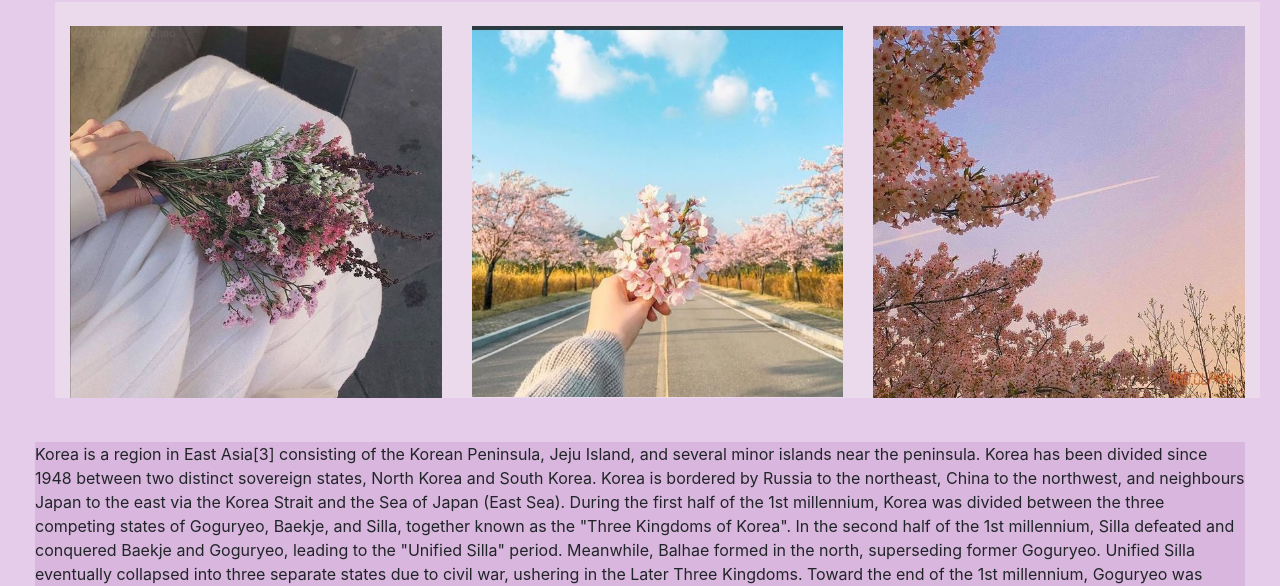
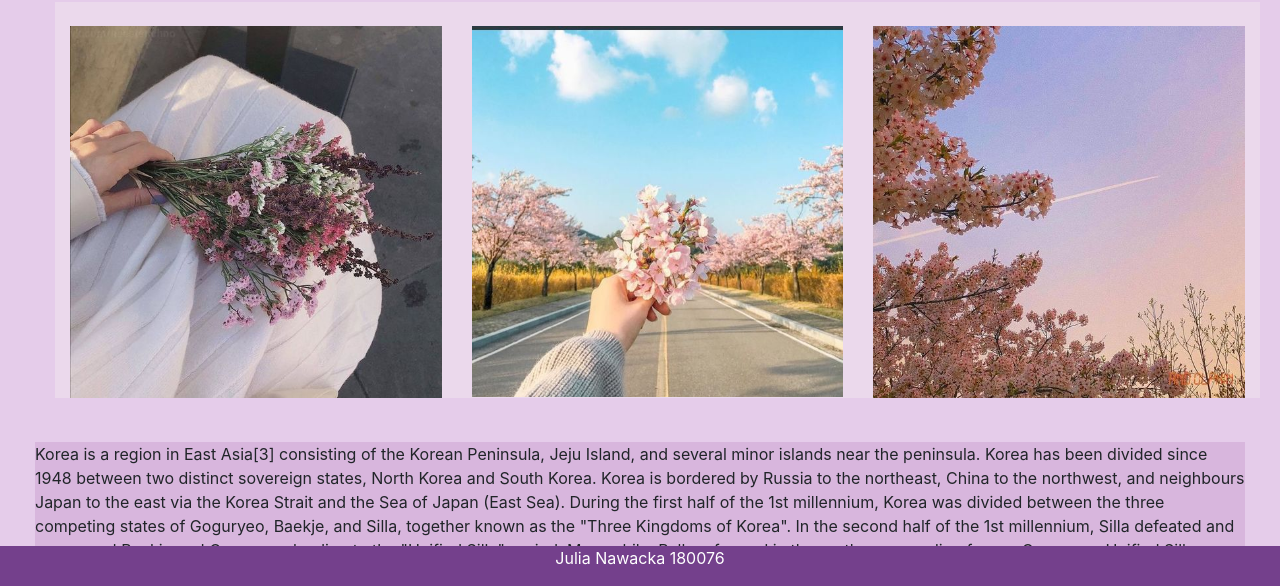
Before and after one commit to Junawa99/Final-2-Pgaes, a plain HTML site: page index.html in a window 1280 px wide. Shown: the part 214-800 px from the top of the page. Drawn offline with Linux system fonts and the light colour scheme.

Commit message:
added footer to pages

```diff
--- a/css/mystyle.css
+++ b/css/mystyle.css
@@ -11,6 +11,7 @@ h1 {
 	font-size: 56px;
 	background: #EBD9EC;
 	height: 70px;
+
 
 
 }
@@ -46,3 +47,14 @@ h1 {
 	margin-left: 20px;
 	margin-bottom: 20px;
 }
+
+.footer {
+
+	position: fixed;
+  left: 0;
+  bottom: 0;
+  width: 100%;
+  background-color:#74408C;
+  color: white;
+  text-align: center;
+}
--- a/index.html
+++ b/index.html
@@ -72,12 +72,19 @@ The Korean Peninsula has a temperate climate with comparatively fewer typhoons t
 In 1392, the general Yi Seong-gye overthrew the Goryeo dynasty after he staged a coup and defeated General Choe Yeong. Yi Seong-gye named his new dynasty Joseon and moved the capital from Kaesong to Hanseong (formerly Hanyang; modern-day Seoul) and built the Gyeongbokgung palace. In 1394, he adopted Confucianism as the country's official ideology, resulting in much loss of power and wealth by the Buddhists. The prevailing philosophy of the Joseon dynasty was Neo-Confucianism, which was epitomized by the seonbi class, scholars who passed up positions of wealth and power to lead lives of study and integrity. <br><br>
 
 
+
 Korean literature written before the end of the Joseon Dynasty is called "Classical" or "Traditional." Literature, written in Chinese characters (hanja), was established at the same time as the Chinese script arrived on the peninsula. Korean scholars were writing poetry in the classical Korean style as early as the 2nd century BCE, reflecting Korean thoughts and experiences of that time. Classical Korean literature has its roots in traditional folk beliefs and folk tales of the peninsula, strongly influenced by Confucianism, Buddhism and Taoism. </p>
 		  </div>
+</div>
+
+	<div class="footer">
+<p> Julia Nawacka 180076 </p>
 </div>
 
 <script src="js/jquery-3.4.1.slim.min.js"></script>
 <script src="js/bootstrap.bundle.min.js"></script>
 
 </body>
+
+
 </html>
```
Also changed, not shown: index - Copy [2].html (+4 -0 lines), index - Copy [3].html (+7 -2 lines), index - Copy.html (+4 -0 lines).
